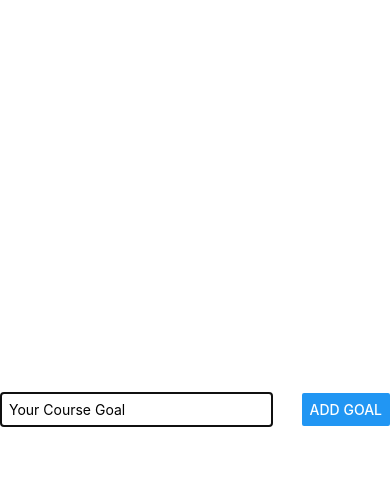
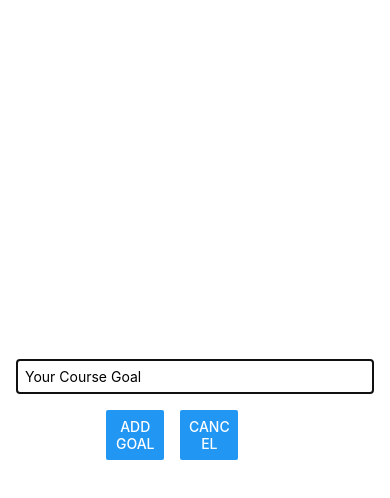
Before and after one commit to RupErz/Goal-Schedule-App, a React Native app: screen / in a window 390 px wide. Both pictures are taken after a click on the button "ADD NEW GOAL". Shown: the top 498 px of the page. Built offline with nearby package versions, Linux system fonts and the light colour scheme.

Commit message:
Finish modal pops up

```diff
--- a/App.js
+++ b/App.js
@@ -11,10 +11,17 @@ export default function App() {
     setModalIsVisible(true);
   }
 
+  const endAddGoalHandler = () => {
+    setModalIsVisible(false);
+  };
+
   const addGoalHandler = (enteredGoalText) => {
     console.log(enteredGoalText);
     // setCourseGoals([...courseGoals, enteredGoalText]); // Spread operator, create a new array .
     setCourseGoals((currentCourseGoals) => [...currentCourseGoals, {text: enteredGoalText, id: Math.random().toString()}]); // This is the correct way to update the state when the new state depends on the old state.
+
+    // Close the modal after adding the goal.
+    endAddGoalHandler();
   };
 
   const deleteGoalHandler = (id) => {
@@ -32,7 +39,12 @@ export default function App() {
       <Button title="Add New Goal" color='#5e0acc' onPress={startAtGoalHandler} />
 
       {/* Input area for user to submit */}
-      { modalIsVisible && <GoalInput visible={modalIsVisible} addGoalHandler={addGoalHandler}/>}
+      { modalIsVisible &&
+        <GoalInput
+          visible={modalIsVisible}
+          addGoalHandler={addGoalHandler}
+          onCancel = {endAddGoalHandler}
+          />}
 
 
       {/* List of Goals are rendered */}
--- a/components/GoalInput.js
+++ b/components/GoalInput.js
@@ -28,10 +28,21 @@ const GoalInput = (props) => {
                     onChangeText={goalInputHandler}
                     value={enteredGoalText}
                 />
-                <Button
-                    title = 'Add Goal'
-                    onPress={addGoalHandler}
-                />
+
+                <View style = {styles.buttonContainer}>
+                    <View style = {styles.button}>
+                        <Button
+                            title = 'Add Goal'
+                            onPress={addGoalHandler}
+                        />
+                    </View>
+                    <View style = {styles.button}>
+                        <Button
+                            title= 'Cancel'
+                            onPress={props.onCancel}
+                        />
+                    </View>
+                </View>
             </View>
         </Modal>
     )
@@ -41,19 +52,26 @@ export default GoalInput
 
 const styles = StyleSheet.create({
     inputContainer : {
-        flexDirection: 'row',
-        justifyContent: 'space-between', // How the elements are distributed in the row or column
+        justifyContent: 'center', // How the elements are distributed in the row or column
         alignItems: 'center',
         marginBottom: 24 ,
         borderBottomWidth: 1,
         borderColor: 'lightgrey',
         flex: 1,
+        padding: 16,
       },
     texInput: {
         borderWidth: 1,
         borderColor: 'lightgrey',
-        width: '70%', // Take 70% of the available width
-        marginRight: 8,
+        width: '100%', // Take 70% of the available width
         padding: 8,
     },
+    buttonContainer: {
+        flexDirection: 'row',
+        marginTop: 16,
+    },
+    button: {
+        width: '30%',
+        marginHorizontal: 8,
+    }
 });
```
